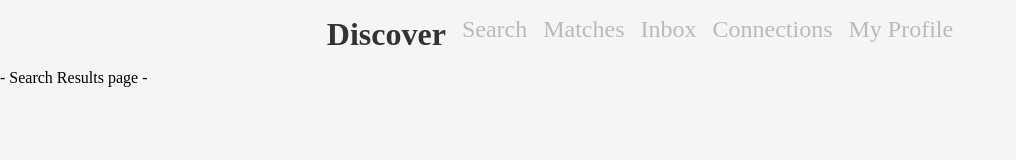
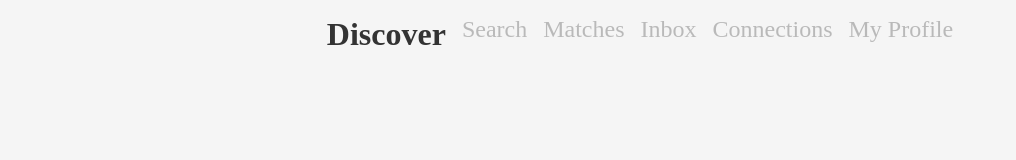
Before and after one commit to bobbygrdn/dating-app, a React (Create React App) app: page /search-results in a window 1280 px wide. Shown: the top 160 px of the page, without its empty margins (0-1016 px from the left). Built offline with nearby package versions, Linux system fonts and the light colour scheme; no server answers.

Commit message:
Gets rid of the search component to clean up the nav bar

```diff
--- a/src/App.jsx
+++ b/src/App.jsx
@@ -1,7 +1,6 @@
 import React, { useState, useEffect } from 'react'
 import { Routes, Route } from "react-router-dom";
 import Navbar from './Components/navbar/Navbar.jsx'
-import SearchResults from './Components/search-results/SearchResults.jsx'
 import Matches from './Components/matches/Matches.jsx'
 import Inbox from './Components/inbox/Inbox.jsx'
 import PendingConnections from './Components/pending-connections/PendingConnections.jsx'
@@ -32,7 +31,6 @@ function App() {
                 <Routes>
 
                     <Route path='/' element={<Discover />} />
-                    <Route path='/search-results' element={<SearchResults />} />
                     <Route path='/matches' element={<Matches />} />
                     <Route path='/inbox' element={<Inbox dummyUser={dummyUser} />} />
                     <Route path='/pending-connections' element={<PendingConnections />} />
--- a/src/Components/search-results/SearchResults.jsx
+++ /dev/null
@@ -1,9 +0,0 @@
-import React from 'react'
-
-function SearchResults() {
-    return (
-        <div> - Search Results page - </div>
-    )
-}
-
-export default SearchResults
```
